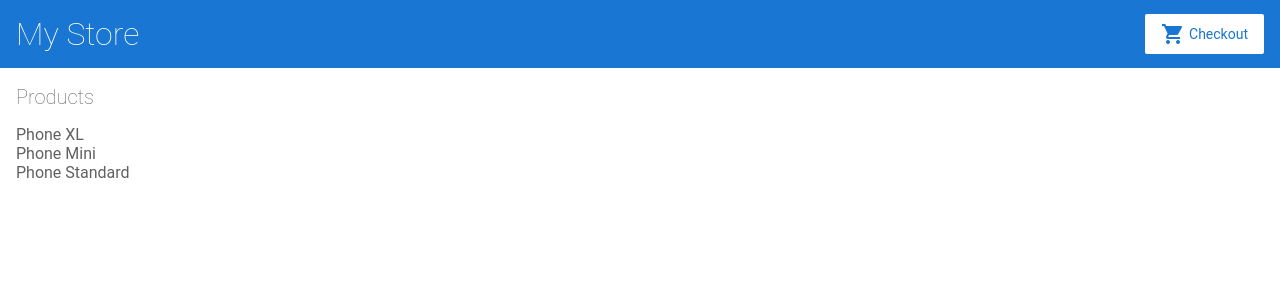
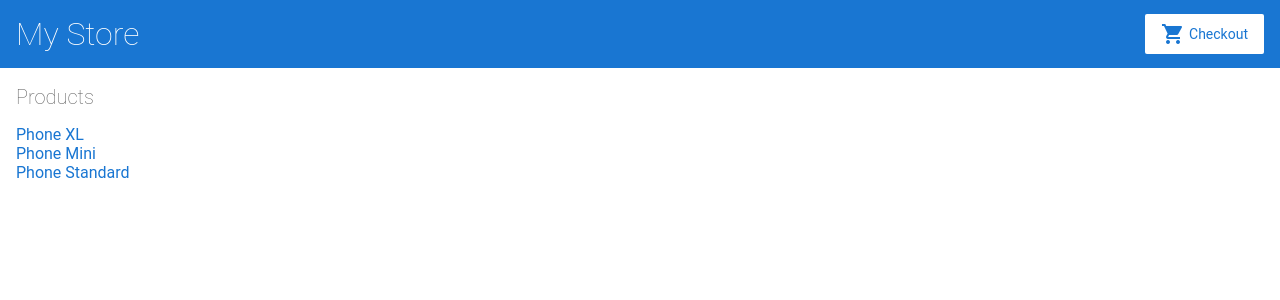
Before and after one commit to Sienghor/angular-wtvcb3, an Angular app: page / in a window 1280 px wide. Shown: the top 300 px of the page. Built offline with nearby package versions, Linux system fonts and the light colour scheme.

Commit message:
1 file modified

```diff
--- a/src/app/product-list/product-list.component.html
+++ b/src/app/product-list/product-list.component.html
@@ -1,7 +1,9 @@
 <h2>Products</h2>
 
 <div *ngFor="let product of products">
+  <a [title]=" product.name + 'details'">
   {{ product.name }}
+  </a>
 </div>
 
 <!--
```
